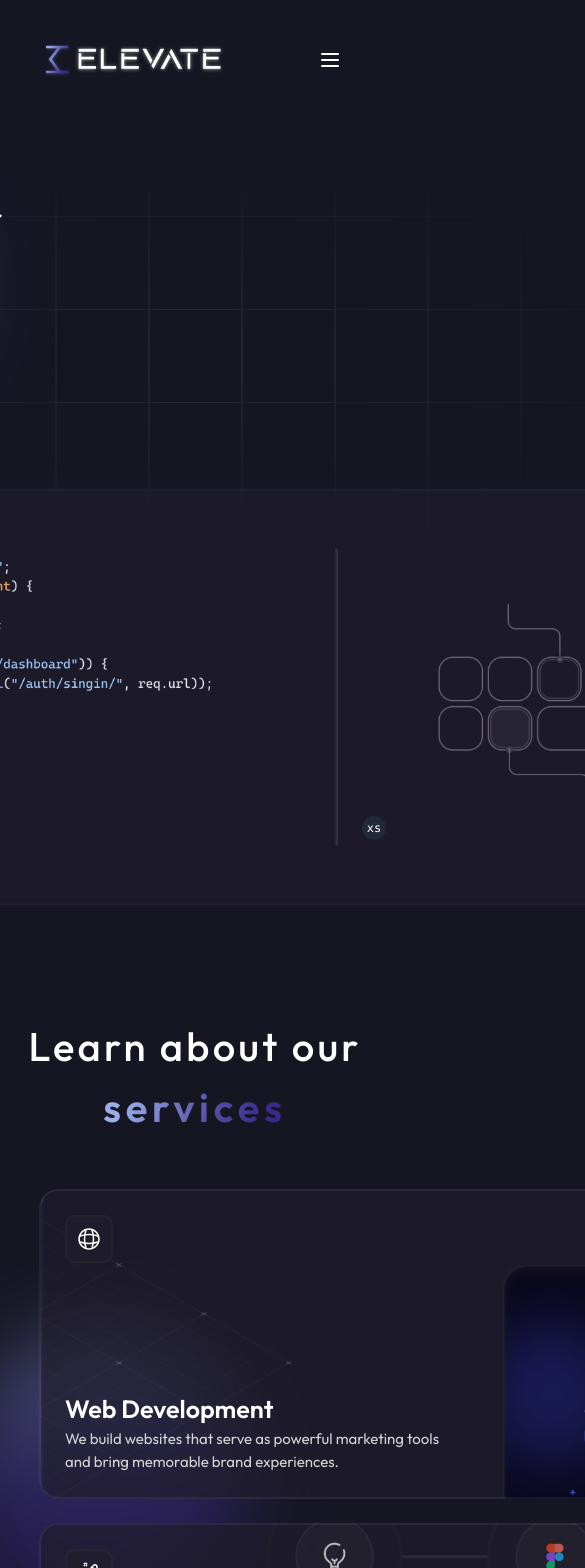
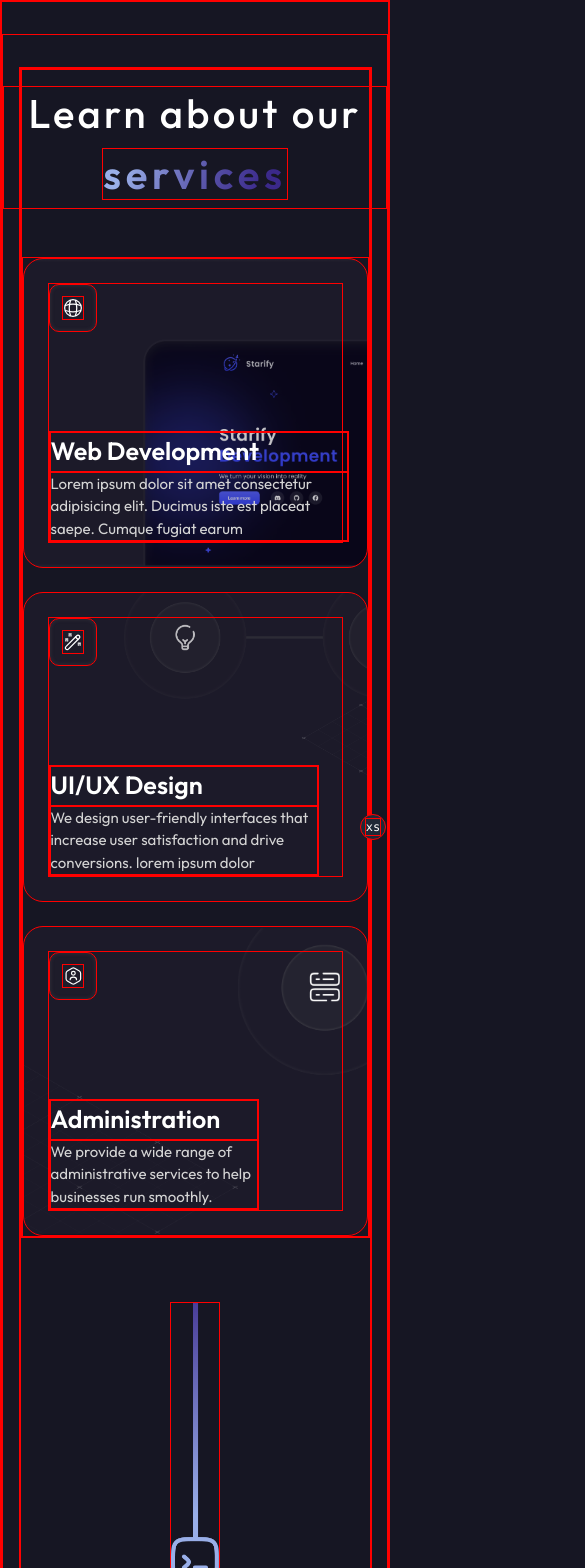
Before and after one commit to TheRoxer/elevate-web, a Next.js app: page / in a window 390 px wide. Shown: the top 1568 px of the page, 585 px wide, since content can reach past the window. Built offline with nearby package versions, Linux system fonts and the light colour scheme.

Commit message:
feat: services responsivness skeleton

```diff
--- a/app/globals.css
+++ b/app/globals.css
@@ -2,9 +2,9 @@
 @tailwind components;
 @tailwind utilities;
 
-/* * {
+* {
   border: 1px solid red !important;
-} */
+}
 
 * {
   user-select: none;
--- a/app/page.tsx
+++ b/app/page.tsx
@@ -10,12 +10,12 @@ export default function Home() {
     <>
       <main className="flex flex-col justify-start items-center mt-8 w-full">
         <div className="flex flex-col justify-start items-center w-1200px pb-8 mt-8">
-          <Navbar />
-          <Hero />
+          {/* <Navbar /> */}
+          {/* <Hero /> */}
           <Services />
-          <Execution />
-          <Testimonials />
-          <Footer />
+          {/* <Execution /> */}
+          {/* <Testimonials /> */}
+          {/* <Footer /> */}
         </div>
       </main>
     </>
--- a/sections/Services.tsx
+++ b/sections/Services.tsx
@@ -16,7 +16,7 @@ const Services = () => {
   return (
     <div
       id="services"
-      className="max-w-[1200px] w-[80vw] flex flex-col items-center justify-center"
+      className="max-w-[1200px] w-[90vw] lg:w-[80vw] flex flex-col items-center justify-center"
     >
       <motion.div
         ref={ref}
@@ -29,8 +29,8 @@ const Services = () => {
           Learn about our <span className="text-gradient">services</span>
         </h2>
 
-        <div className="w-[1040px] mx-auto grid grid-rows-2 grid-cols-5 gap-6 mt-12 relative ">
-          <div
+        <div className="w-[100%] mx-auto grid grid-rows-2 grid-cols-5 gap-6 mt-12 relative ">
+          {/* <div
             className="absolute -bottom-40 -right-20 w-72 h-80 rotate-45 bg-color rounded-full filter blur-2xl opacity-70 -z-10 "
             style={{
               background:
@@ -43,7 +43,7 @@ const Services = () => {
               background:
                 "linear-gradient(176deg, rgba(168, 192, 255, 0.63) -6.53%, rgba(109, 109, 196, 0.63) 27.56%, rgba(63, 43, 150, 0.63) 54.34%)",
             }}
-          ></div>
+          ></div> */}
 
           <div
             className={`col-span-5 row-span-1 h-[310px] rounded-[20px] border-2 border-slate-400/10 p-6
@@ -51,39 +51,39 @@ const Services = () => {
           >
             <div className="flex flex-col gap-2 space h-full justify-between">
               <IconButton icon={web} target="_blank" />
-              <div className="w-[400px]">
+              <div className="w-[300px] xl:w-[400px]">
                 <p className="text-[25px]  font-semibold">Web Development</p>
                 <p className="text-[15px] text-neutral-300">
-                  We build websites that serve as powerful marketing tools and
-                  bring memorable brand experiences.
+                  Lorem ipsum dolor sit amet consectetur adipisicing elit.
+                  Ducimus iste est placeat saepe. Cumque fugiat earum
                 </p>
               </div>
             </div>
           </div>
 
           <div
-            className={`col-span-3 row-span-1 h-[310px] rounded-[20px] border-2 border-slate-400/10 p-6
+            className={`col-span-5 md:col-span-3 row-span-1 h-[310px] rounded-[20px] border-2 border-slate-400/10 p-6
               bg-[url(/images/services-bg-2.png)] bg-cover bg-center bg-no-repeat`}
           >
             <div className="flex flex-col gap-2 space h-full justify-between">
               <IconButton icon={ux} target="_blank" />
-              <div className="w-[350px]">
+              <div className="w-[270px] sm:w-[350px]">
                 <p className="text-[25px]  font-semibold">UI/UX Design</p>
                 <p className="text-[15px] text-neutral-300">
                   We design user-friendly interfaces that increase user
-                  satisfaction and drive conversions.
+                  satisfaction and drive conversions. lorem ipsum dolor
                 </p>
               </div>
             </div>
           </div>
 
           <div
-            className={`col-span-2 row-span-1 h-[310px] rounded-[20px] border-2 border-slate-400/10 p-6
+            className={`col-span-5 md:col-span-2 row-span-1 h-[310px] rounded-[20px] border-2 border-slate-400/10 p-6
               bg-[url(/images/services-bg-3.png)] bg-cover bg-center bg-no-repeat`}
           >
             <div className="flex flex-col gap-2 space h-full justify-between">
               <IconButton icon={admin} target="_blank" />
-              <div className="w-[350px]">
+              <div className="w-[210px] xl:w-[350px]">
                 <p className="text-[25px]  font-semibold">Administration</p>
                 <p className="text-[15px] text-neutral-300">
                   We provide a wide range of administrative services to help
```
